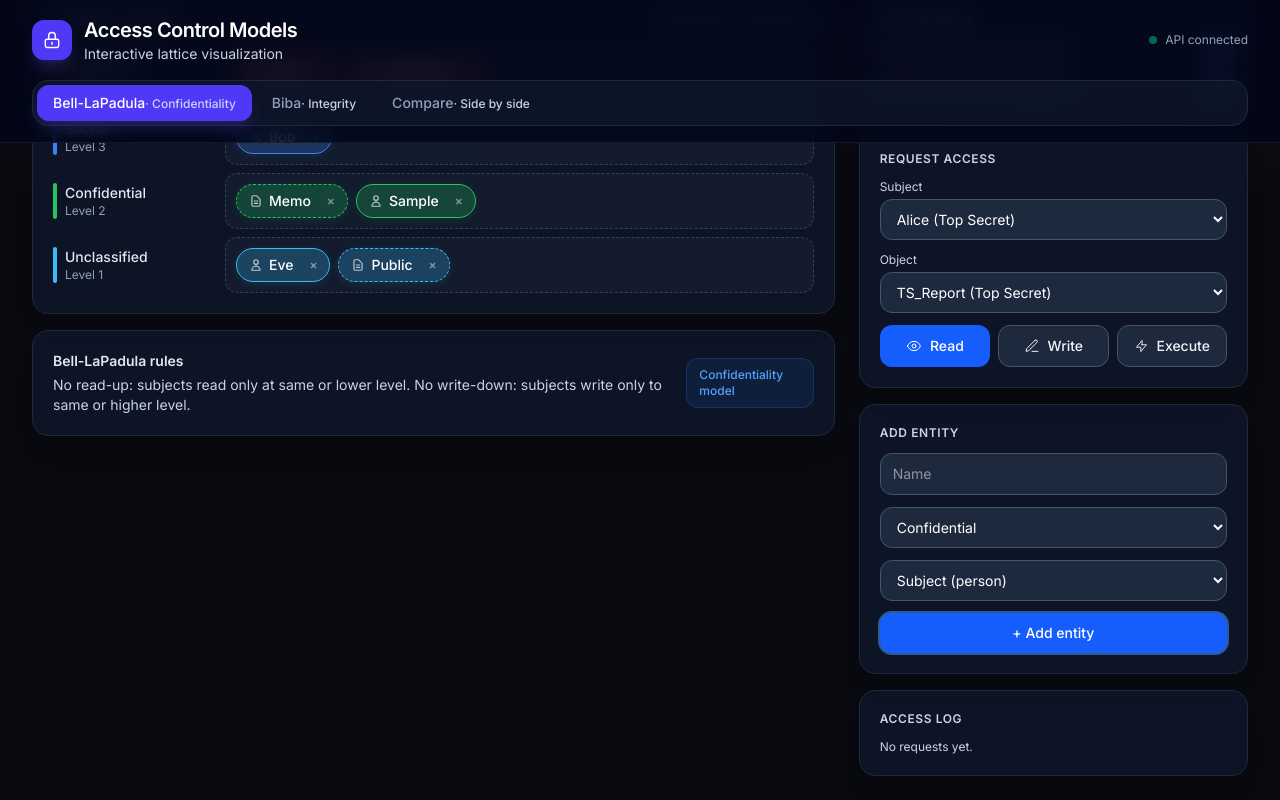
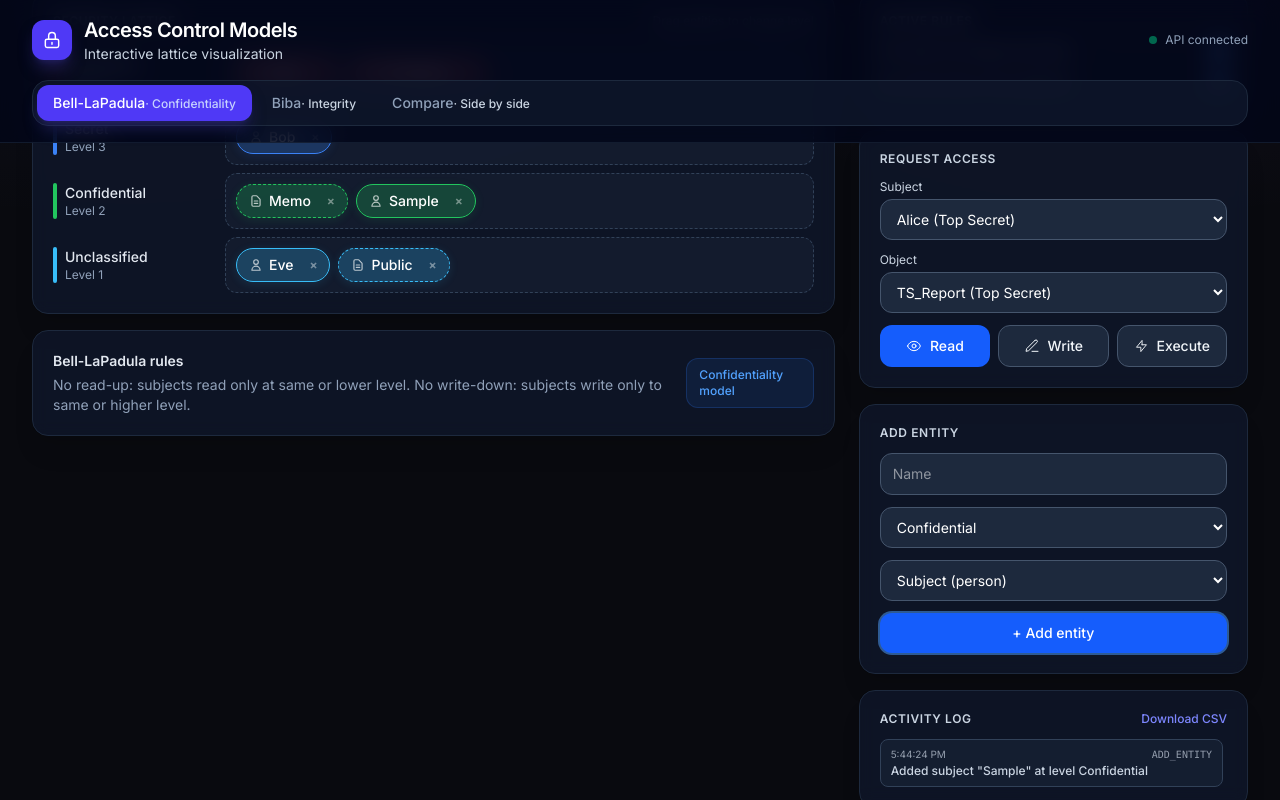
Before and after one commit to Nirupa3112/access-control-viz, a React (Vite) app in the folder frontend/: page / in a window 1280 px wide. Both pictures are taken after typing "Sample" into the empty fields and a click on the button "+ Add entity". Shown: the part 389-1189 px from the top of the page. Built offline with nearby package versions, Linux system fonts and the light colour scheme.

Commit message:
Added Logging

```diff
--- a/frontend/src/components/AccessPanel.jsx
+++ b/frontend/src/components/AccessPanel.jsx
@@ -42,8 +42,21 @@ export default function AccessPanel({
       : "bg-indigo-500/10 text-indigo-400 border border-indigo-500/20";
   const accentCheckbox = accent === "blue" ? "accent-blue-500" : "accent-indigo-500";
 
+  // --- Unified Logging Helper ---
+  function addLog(action, details, allowed = null) {
+    setLog((prev) => [
+      {
+        id: Date.now() + Math.random(),
+        ts: new Date().toLocaleTimeString(),
+        action,
+        details,
+        allowed,
+      },
+      ...prev,
+    ]);
+  }
+
   async function checkAccess(op) {
-    // Guard clause: Don't crash if no subjects or objects exist
     if (!subjectId || !objectId) {
       setResult({ allowed: false, reason: "Please create at least one subject and one object." });
       return;
@@ -51,8 +64,6 @@ export default function AccessPanel({
 
     const subject = entities.find((e) => e.id === subjectId);
     const object = entities.find((e) => e.id === objectId);
-
-    // Guard clause: Don't crash if selections are invalid
     if (!subject || !object) return;
 
     try {
@@ -64,8 +75,12 @@ export default function AccessPanel({
         rules,
       });
       setResult({ ...data, subject: subject.name, object: object.name, op });
-      setLog((l) =>
-          [{ ...data, subject: subject.name, object: object.name, op, ts: new Date().toLocaleTimeString() }, ...l].slice(0, 50),
+
+      // Log the access request
+      addLog(
+          "ACCESS_REQUEST",
+          `${subject.name} → ${op.toUpperCase()} → ${object.name}`,
+          data.allowed
       );
     } catch {
       setResult({ allowed: false, reason: "Backend offline — check the API connection." });
@@ -73,28 +88,65 @@ export default function AccessPanel({
   }
 
   function addEntity() {
+    const name = newName || "New";
     setEntities((es) => [
       ...es,
-      { id: Date.now(), name: newName || "New", type: newType, level: newLevel },
+      { id: Date.now(), name, type: newType, level: newLevel },
     ]);
+    addLog("ADD_ENTITY", `Added ${newType} "${name}" at level ${newLevel}`);
     setNewName("");
   }
 
-  // NEW: Delete Entity Function
   function deleteEntity(id) {
+    const entity = entities.find((e) => e.id === id);
+    if (!entity) return;
+
     const updated = entities.filter((e) => e.id !== id);
     setEntities(updated);
 
-    // If we deleted the selected subject, reset to the first available one
+    addLog("DELETE_ENTITY", `Deleted ${entity.type} "${entity.name}" (Level: ${entity.level})`);
+
     if (subjectId === id) {
       const remainingSubjects = updated.filter((e) => e.type === "subject");
       setSubjectId(remainingSubjects[0]?.id ?? null);
     }
-    // If we deleted the selected object, reset to the first available one
     if (objectId === id) {
       const remainingObjects = updated.filter((e) => e.type === "object");
       setObjectId(remainingObjects[0]?.id ?? null);
     }
+  }
+
+  function handleMoveEntity(id, newLevel) {
+    const entity = entities.find((e) => e.id === id);
+    if (!entity || entity.level === newLevel) return;
+
+    setEntities((es) => es.map((e) => (e.id === id ? { ...e, level: newLevel } : e)));
+    addLog("MOVE_ENTITY", `Moved ${entity.type} "${entity.name}" from ${entity.level} to ${newLevel}`);
+  }
+
+  function handleRuleToggle(key, checked) {
+    setRules((r) => ({ ...r, [key]: checked }));
+    addLog("TOGGLE_RULE", `${checked ? "Enabled" : "Disabled"} rule: "${key}"`);
+  }
+
+  // --- CSV Log Download ---
+  function downloadLog() {
+    if (log.length === 0) return;
+
+    const header = "Timestamp,Action,Details,Allowed\n";
+    const rows = log.map((l) => {
+      const allowedStr = l.allowed === null ? "N/A" : l.allowed ? "YES" : "NO";
+      const safeDetails = `"${l.details.replace(/"/g, '""')}"`; // Escape quotes for CSV
+      return `${l.ts},${l.action},${safeDetails},${allowedStr}`;
+    }).join("\n");
+
+    const blob = new Blob([header + rows], { type: "text/csv;charset=utf-8;" });
+    const url = URL.createObjectURL(blob);
+    const a = document.createElement("a");
+    a.href = url;
+    a.download = `access-control-log-${new Date().toISOString().slice(0, 10)}.csv`;
+    a.click();
+    URL.revokeObjectURL(url);
   }
 
   const subjects = entities.filter((e) => e.type === "subject");
@@ -145,10 +197,8 @@ export default function AccessPanel({
                 levels={levels}
                 entities={entities}
                 colors={colors}
-                onMove={(id, level) =>
-                    setEntities((es) => es.map((e) => (e.id === id ? { ...e, level } : e)))
-                }
-                onDelete={deleteEntity} // Pass the delete function down
+                onMove={handleMoveEntity}
+                onDelete={deleteEntity}
             />
 
             {showMatrix && (
@@ -164,7 +214,7 @@ export default function AccessPanel({
             <div className={`card-padded flex flex-col gap-3 sm:flex-row sm:items-center sm:justify-between`}>
               <div>
                 <p className="text-sm font-semibold text-slate-200">{rulesDescription.title}</p>
-                <p className="mt-1 text-sm text-slate-300">{rulesDescription.body}</p>
+                <p className="mt-1 text-sm text-slate-400">{rulesDescription.body}</p>
               </div>
               <div className={`rounded-xl px-3 py-2 text-xs font-medium ${accentSoft}`}>
                 {rulesDescription.badge}
@@ -182,7 +232,7 @@ export default function AccessPanel({
                       <input
                           type="checkbox"
                           checked={rules[k]}
-                          onChange={(e) => setRules((r) => ({ ...r, [k]: e.target.checked }))}
+                          onChange={(e) => handleRuleToggle(k, e.target.checked)}
                           className={`h-4 w-4 rounded ${accentCheckbox}`}
                       />
                     </label>
@@ -277,27 +327,37 @@ export default function AccessPanel({
               <button onClick={addEntity} className={`w-full ${accentBtn}`}>+ Add entity</button>
             </div>
 
+            {/* --- Unified Activity Log --- */}
             <div className="card-padded">
-              <p className="section-label mb-3">Access Log</p>
-              <div className="max-h-48 space-y-1.5 overflow-y-auto pr-1">
-                {log.length === 0 && <p className="text-xs text-slate-300">No requests yet.</p>}
-                {log.map((l, i) => (
-                    <div
-                        key={i}
-                        className={`flex items-center justify-between rounded-lg px-2.5 py-2 text-xs ${
-                            l.allowed
-                                ? "bg-emerald-500/10 text-emerald-300 border border-emerald-500/20"
-                                : "bg-rose-500/10 text-rose-300 border border-rose-500/20"
-                        }`}
-                    >
-                  <span>
-                    <span className="text-slate-300">{l.ts}</span>{" "}
-                    <span className="font-medium text-slate-100">{l.subject}</span> {l.op}s{" "}
-                    <span className="font-medium text-slate-100">{l.object}</span>
-                  </span>
-                      <span className="font-semibold">{l.allowed ? "✓" : "✗"}</span>
-                    </div>
-                ))}
+              <div className="flex items-center justify-between mb-3">
+                <p className="section-label">Activity Log</p>
+                <button
+                    onClick={downloadLog}
+                    disabled={log.length === 0}
+                    className="text-xs font-medium text-indigo-400 hover:text-indigo-300 transition disabled:opacity-50 disabled:cursor-not-allowed"
+                >
+                  Download CSV
+                </button>
+              </div>
+              <div className="max-h-56 space-y-1.5 overflow-y-auto pr-1">
+                {log.length === 0 && <p className="text-xs text-slate-500">No activity yet.</p>}
+                {log.map((l) => {
+                  const styles = l.allowed === null
+                      ? "bg-slate-800/50 text-slate-300 border border-slate-700"
+                      : l.allowed
+                          ? "bg-emerald-500/10 text-emerald-300 border border-emerald-500/20"
+                          : "bg-rose-500/10 text-rose-300 border border-rose-500/20";
+
+                  return (
+                      <div key={l.id} className={`flex flex-col gap-0.5 rounded-lg px-2.5 py-2 text-xs ${styles}`}>
+                        <div className="flex justify-between items-center text-[10px] opacity-70">
+                          <span>{l.ts}</span>
+                          <span className="font-mono">{l.action}</span>
+                        </div>
+                        <span className="font-medium leading-tight">{l.details}</span>
+                      </div>
+                  );
+                })}
               </div>
             </div>
           </div>
```
